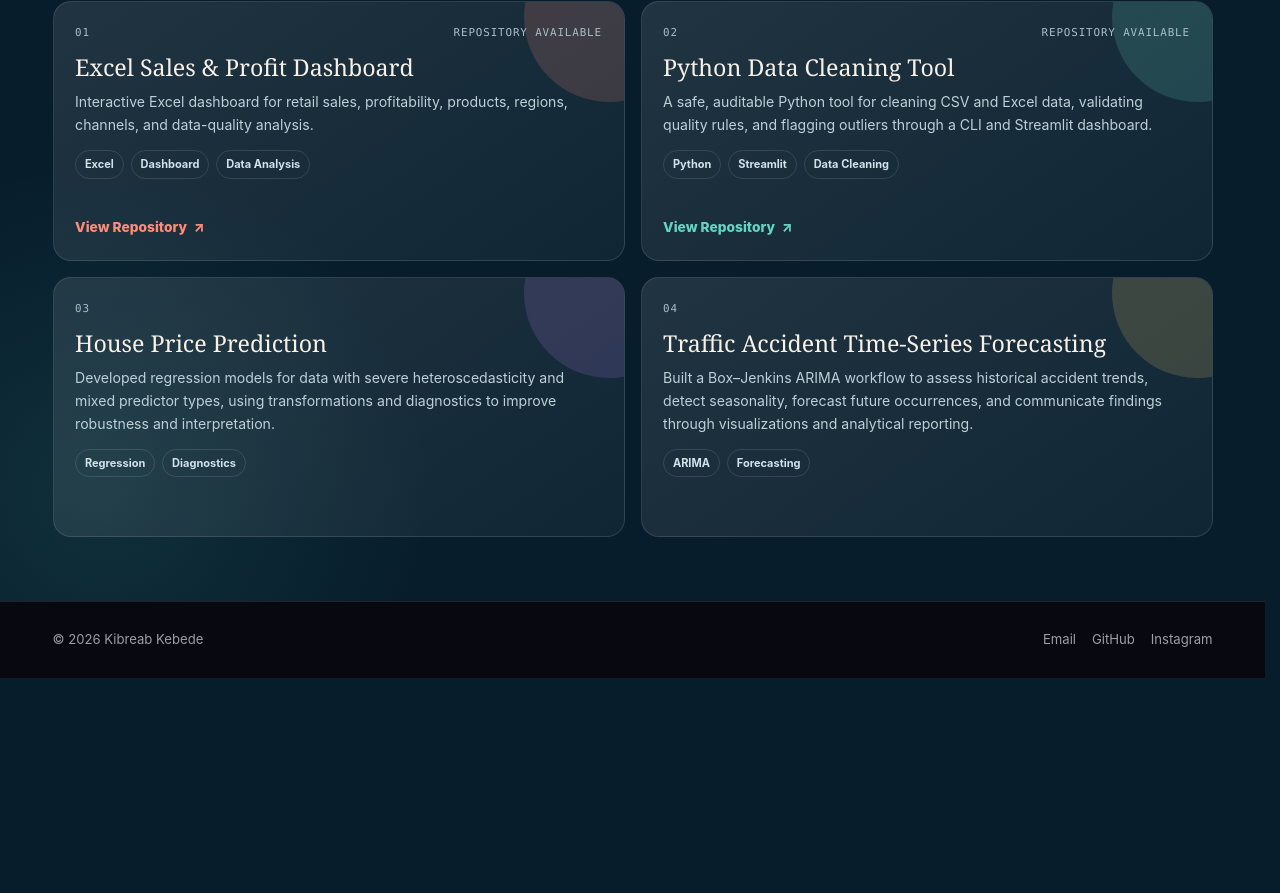
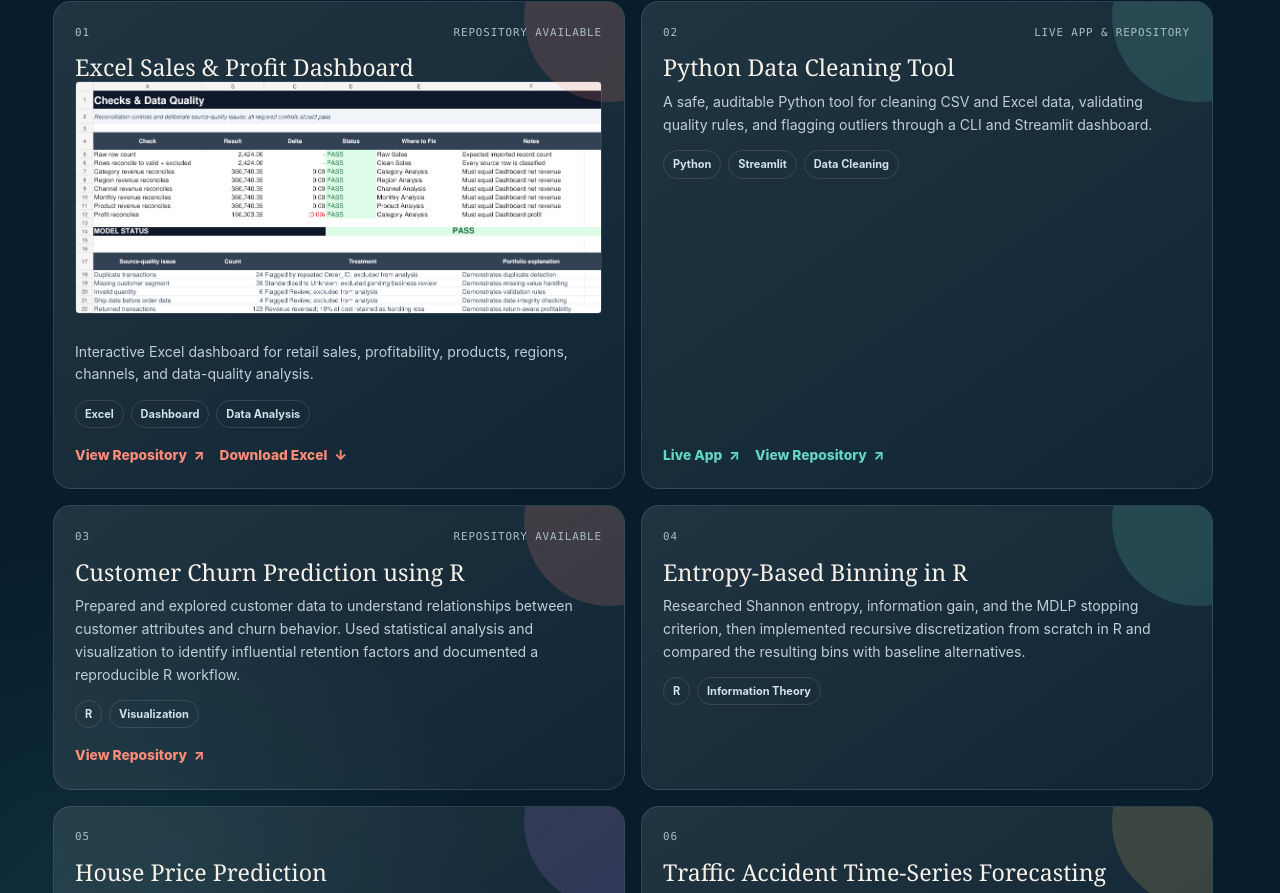
Before and after one commit to Kibreabk/My-Personal-Website-, a plain HTML site: page portfolio.html in a window 1280 px wide. Shown: the part 444-1337 px from the top of the page. Before the commit the page ends 1122 px from the top, so only its background shows below. Drawn offline with Linux system fonts and the light colour scheme.

Commit message:
Restore placeholder projects and add images/links

```diff
--- a/portfolio.html
+++ b/portfolio.html
@@ -59,30 +59,63 @@
 
     <section class="section-compact project-section" aria-labelledby="projects-title">
       <div class="container">
-        <div class="projects-heading"><h2 class="section-title" id="projects-title">Projects</h2><span>4</span></div>
+        <div class="projects-heading"><h2 class="section-title" id="projects-title">Projects</h2><span>6</span></div>
         <div class="project-grid">
+          <!-- 1: Excel Dashboard -->
           <article class="project-card project-coral" data-reveal>
             <div class="project-meta"><span>01</span><span>Repository available</span></div>
             <h3>Excel Sales & Profit Dashboard</h3>
+            <img src="assets/images/portfolio/checks.png" alt="Excel Dashboard Preview" style="width:100%; height:auto; border-radius:4px; margin-bottom:1rem; border:1px solid rgba(255,255,255,0.1);">
             <p>Interactive Excel dashboard for retail sales, profitability, products, regions, channels, and data-quality analysis.</p>
             <div class="project-tags"><span>Excel</span><span>Dashboard</span><span>Data Analysis</span></div>
-            <a class="text-link project-link" href="https://github.com/Kibreabk/excel-sales-profit-dashboard" target="_blank" rel="noopener noreferrer">View Repository <span class="arrow" aria-hidden="true">&#8599;</span></a>
+            <div style="display:flex; gap:15px; flex-wrap:wrap; margin-top:auto;">
+              <a class="text-link project-link" href="https://github.com/Kibreabk/excel-sales-profit-dashboard" target="_blank" rel="noopener noreferrer">View Repository <span class="arrow" aria-hidden="true">&#8599;</span></a>
+              <a class="text-link project-link" href="assets/documents/Meridian_Retail_Sales_Profit_Dashboard.xlsx" download>Download Excel <span class="arrow" aria-hidden="true">&#8595;</span></a>
+            </div>
           </article>
+
+          <!-- 2: Python Tool -->
           <article class="project-card project-teal" data-reveal>
-            <div class="project-meta"><span>02</span><span>Repository available</span></div>
+            <div class="project-meta"><span>02</span><span>Live App & Repository</span></div>
             <h3>Python Data Cleaning Tool</h3>
             <p>A safe, auditable Python tool for cleaning CSV and Excel data, validating quality rules, and flagging outliers through a CLI and Streamlit dashboard.</p>
             <div class="project-tags"><span>Python</span><span>Streamlit</span><span>Data Cleaning</span></div>
-            <a class="text-link project-link" href="https://github.com/Kibreabk/python-data-cleaning-tool" target="_blank" rel="noopener noreferrer">View Repository <span class="arrow" aria-hidden="true">&#8599;</span></a>
+            <div style="display:flex; gap:15px; flex-wrap:wrap; margin-top:auto;">
+              <a class="text-link project-link" href="https://python-data-cleaning-tool-bpekqk5rtldtkangsebbxt.streamlit.app/" target="_blank" rel="noopener noreferrer">Live App <span class="arrow" aria-hidden="true">&#8599;</span></a>
+              <a class="text-link project-link" href="https://github.com/Kibreabk/python-data-cleaning-tool" target="_blank" rel="noopener noreferrer">View Repository <span class="arrow" aria-hidden="true">&#8599;</span></a>
+            </div>
           </article>
+
+          <!-- 3: Customer Churn -->
+          <article class="project-card project-coral" data-reveal>
+            <div class="project-meta"><span>03</span><span>Repository available</span></div>
+            <h3>Customer Churn Prediction using R</h3>
+            <p>Prepared and explored customer data to understand relationships between customer attributes and churn behavior. Used statistical analysis and visualization to identify influential retention factors and documented a reproducible R workflow.</p>
+            <div class="project-tags"><span>R</span><span>Visualization</span></div>
+            <div style="display:flex; gap:15px; flex-wrap:wrap; margin-top:auto;">
+              <a class="text-link project-link" href="https://github.com/Kibreabk/customer-churn-r" target="_blank" rel="noopener noreferrer">View Repository <span class="arrow" aria-hidden="true">&#8599;</span></a>
+            </div>
+          </article>
+
+          <!-- 4: Entropy Binning -->
+          <article class="project-card project-teal" data-reveal>
+            <div class="project-meta"><span>04</span></div>
+            <h3>Entropy-Based Binning in R</h3>
+            <p>Researched Shannon entropy, information gain, and the MDLP stopping criterion, then implemented recursive discretization from scratch in R and compared the resulting bins with baseline alternatives.</p>
+            <div class="project-tags"><span>R</span><span>Information Theory</span></div>
+          </article>
+
+          <!-- 5: House Price -->
           <article class="project-card project-violet" data-reveal>
-            <div class="project-meta"><span>03</span></div>
+            <div class="project-meta"><span>05</span></div>
             <h3>House Price Prediction</h3>
             <p>Developed regression models for data with severe heteroscedasticity and mixed predictor types, using transformations and diagnostics to improve robustness and interpretation.</p>
             <div class="project-tags"><span>Regression</span><span>Diagnostics</span></div>
           </article>
+
+          <!-- 6: Traffic Accident -->
           <article class="project-card project-gold" data-reveal>
-            <div class="project-meta"><span>04</span></div>
+            <div class="project-meta"><span>06</span></div>
             <h3>Traffic Accident Time-Series Forecasting</h3>
             <p>Built a Box&ndash;Jenkins ARIMA workflow to assess historical accident trends, detect seasonality, forecast future occurrences, and communicate findings through visualizations and analytical reporting.</p>
             <div class="project-tags"><span>ARIMA</span><span>Forecasting</span></div>
```
Also changed, not shown: assets/images/portfolio/checks.png (added), assets/images/portfolio/dashboard.png (added), 1 other file.
